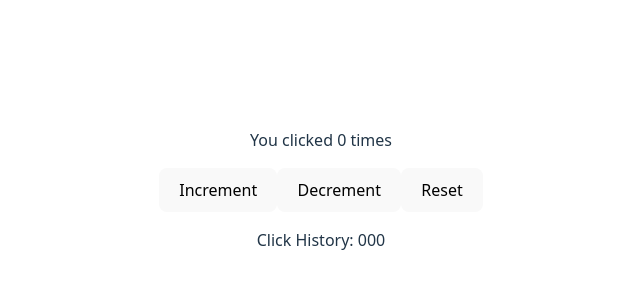
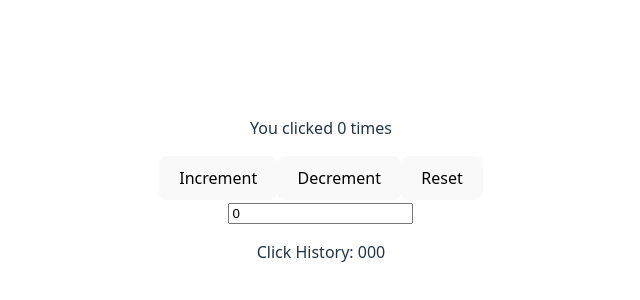
Before and after one commit to 4Drea4/ReactCounterwithUseEffect, a React (Vite) app in the folder useEffectCounter/: page / in a window 1280 px wide. Shown: the part 210-510 px from the top of the page, without its empty margins (319-959 px from the left). Built offline with nearby package versions, Linux system fonts and the light colour scheme.

Commit message:
computer may crash saving what I have

```diff
--- a/useEffectCounter/src/components/AdvancedCounter.tsx
+++ b/useEffectCounter/src/components/AdvancedCounter.tsx
@@ -3,6 +3,7 @@ import React, { useState , useEffect } from 'react';
 export default function Counter() {
   const [count, setCount] = useState(0);
   const [history, setHistory] = useState<number[]>([0]);
+  const [inputText, setInputText] = useState(0);
 
   //from Ervin
   useEffect(() => {
@@ -10,12 +11,11 @@ export default function Counter() {
   )}, [count]);
 
   const handleClick = () => {
-    setCount((prevCount) =>  prevCount + 1);
+    setCount((prevCount) =>  prevCount + inputText);
   };
   const handleDecrementClick =() => {
-    setCount((prevCount) => prevCount - 1);
+    setCount((prevCount) => prevCount - inputText);
   }
-
 
 
   return (
@@ -26,7 +26,16 @@ export default function Counter() {
       </button>
       <button onClick={handleDecrementClick}>Decrement</button>
       <button onClick = {()=> setCount(0)}>Reset</button>
-      <p>Click History: {history}</p>
+
+      <div className='Input-value'>
+      <input
+      value={inputText}
+      onChange={(e) => setInputText(Number(e.target.value))}
+
+        />
+          <p>Click History: {history}</p>
+
+          </div>
     </div>
   );
 }
```
Also changed, not shown: 1 other file (tests, documents, lock files or other folders).
